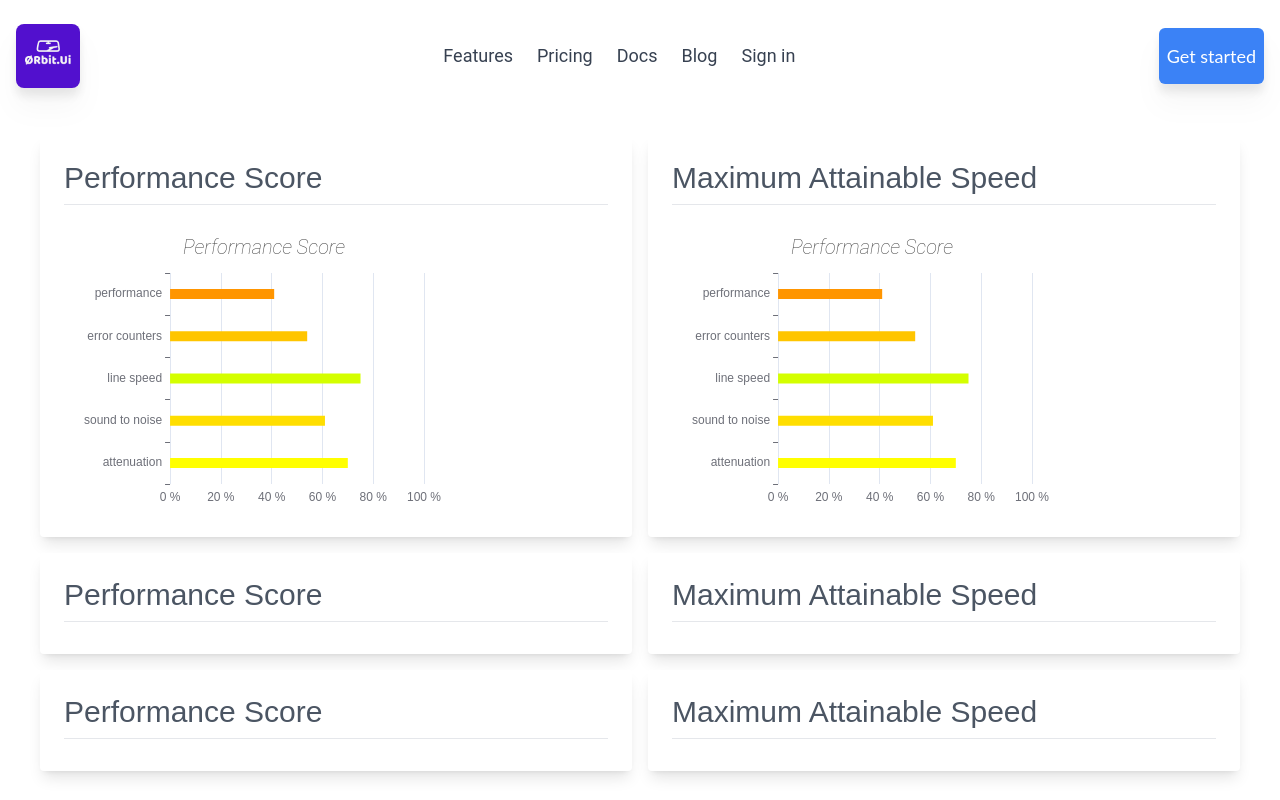
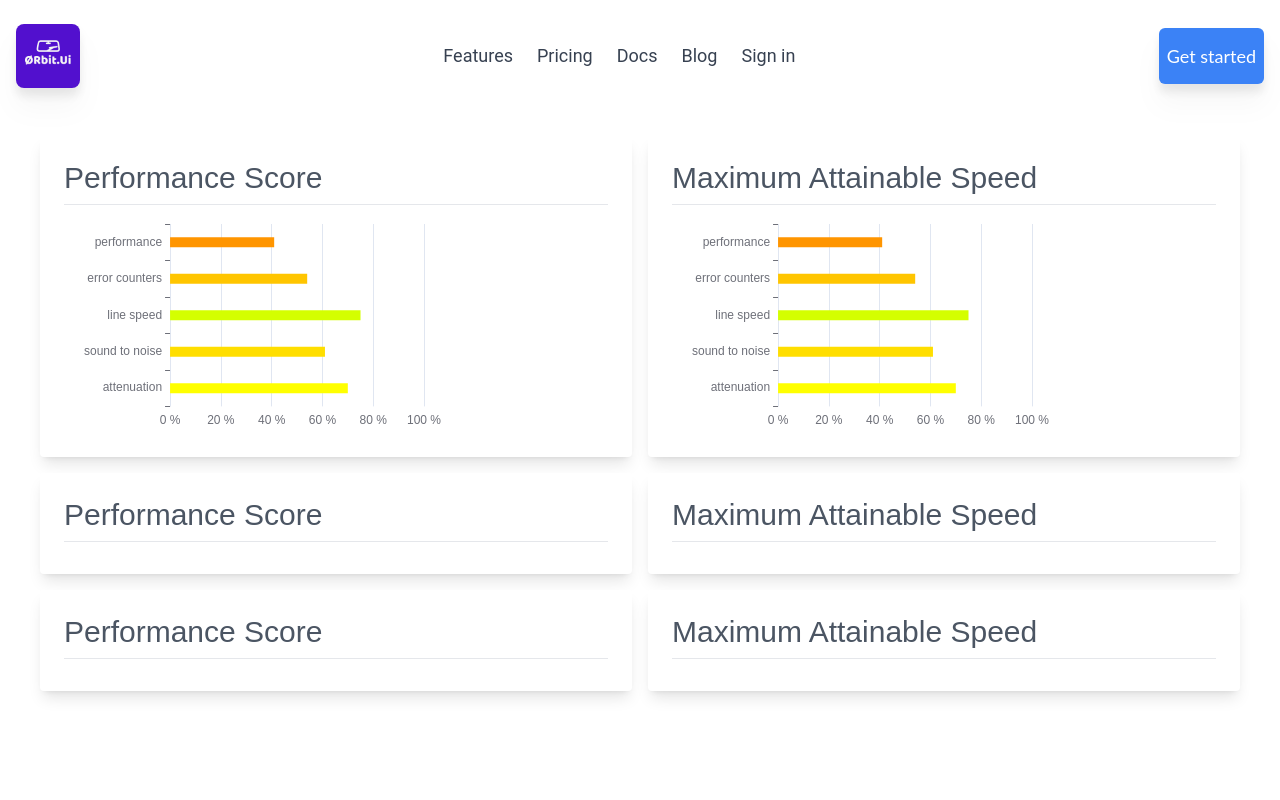
Before and after one commit to deZbrown/orbit-web, a React (Create React App) app: page /playground in a window 1280 px wide. Shown: the top 800 px of the page. Built offline with nearby package versions, Linux system fonts and the light colour scheme.

Commit message:
Removed titles from chart components, wip.

```diff
--- a/src/components/Dashboard/ErrorCountScatterPlotChart.jsx
+++ b/src/components/Dashboard/ErrorCountScatterPlotChart.jsx
@@ -31,18 +31,6 @@ const ErrorScatterChart = () => {
         ];
 
         return {
-            title: {
-                text: 'Error Seconds Count',
-                left: 'center',
-                top: 3,
-                textStyle: {
-                    fontFamily: 'Roboto',
-                    fontSize: 32,
-                    fontStyle: 'italic',
-                    fontWeight: 'lighter',
-                },
-            },
-
             tooltip: {
                 trigger: 'axis',
                 axisPointer: {
--- a/src/components/Dashboard/LinePerformanceBarChart.jsx
+++ b/src/components/Dashboard/LinePerformanceBarChart.jsx
@@ -17,24 +17,13 @@ const LinePerformanceBarChart = () => {
         const values = [70, 61, 75, 54, 41];
 
         return {
-            title: {
-                text: 'Performance Score',
-                left: 'center',
-                top: '0',
-                padding: [25, 0, 0, 0],  // reduce padding at the top
-                textStyle: {
-                    fontFamily: 'Roboto',
-                    fontSize: 20,
-                    fontStyle: 'italic',
-                    fontWeight: 'lighter',
-                }
-            },
             tooltip: {
                 formatter: function(params) {
                     return params.name + ': ' + params.value + '%';
                 }
             },
             grid: {
+                top: '5%', // Add a top margin
                 left: '5%', // Increase left padding
                 right: '10%',
                 bottom: '3%',
@@ -71,7 +60,7 @@ const LinePerformanceBarChart = () => {
     };
 
     return (
-        <ReactECharts option={getOption()} style={{height: '300px', width: '400px'}}/>
+        <ReactECharts option={getOption()} style={{height: '220px', width: '400px'}}/>
     );
 }
 
--- a/src/components/Dashboard/LineSpeedRadarChart.jsx
+++ b/src/components/Dashboard/LineSpeedRadarChart.jsx
@@ -24,19 +24,6 @@ const LineSpeedRadarChart = () => {
         ];
 
         return {
-            title: {
-                text: 'Speed Performance',
-                left: 'center',
-                top: 20,
-                padding: [25, 0, 0, 0],  // reduce padding at the top
-                textStyle: {
-                    fontFamily: 'Roboto',
-                    fontSize: 32,
-                    fontStyle: 'italic',
-                    fontWeight: 'lighter',
-                }
-            },
-
             tooltip: {
                 trigger: 'item'
             },
```
